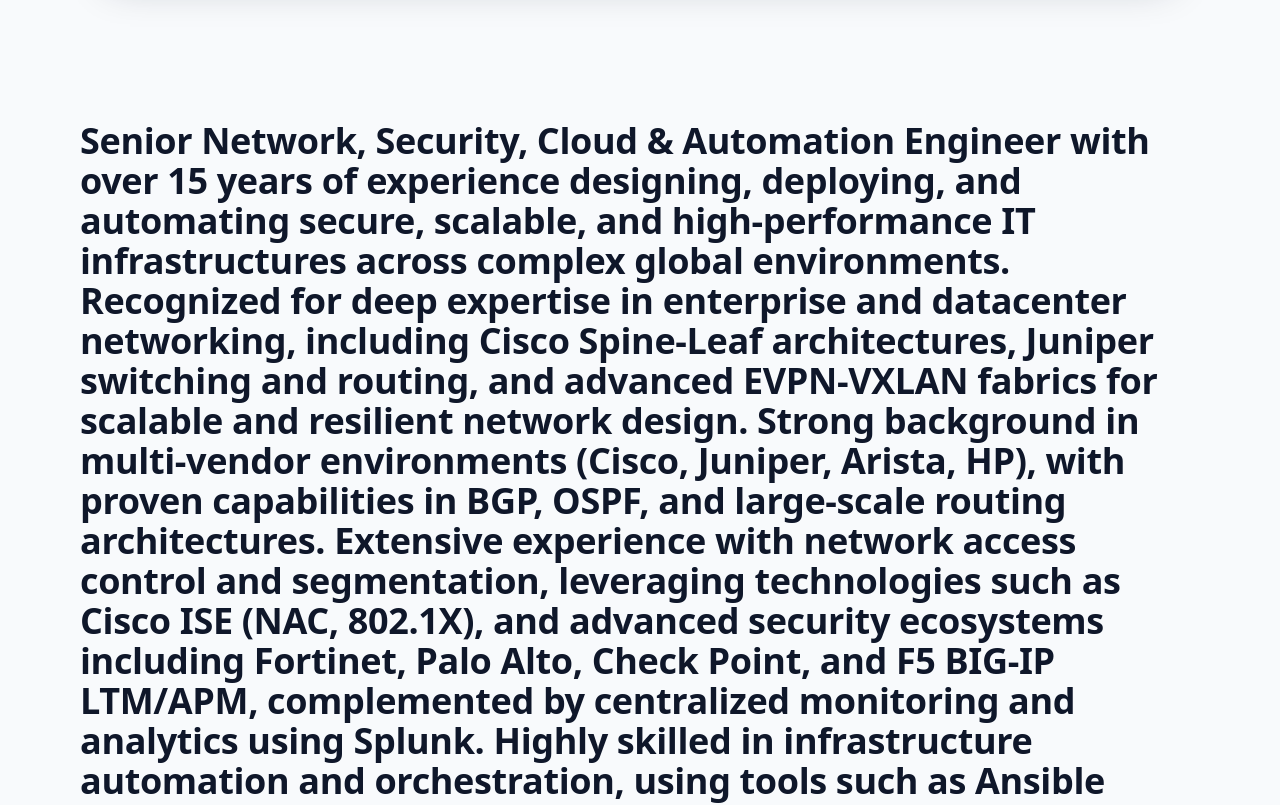
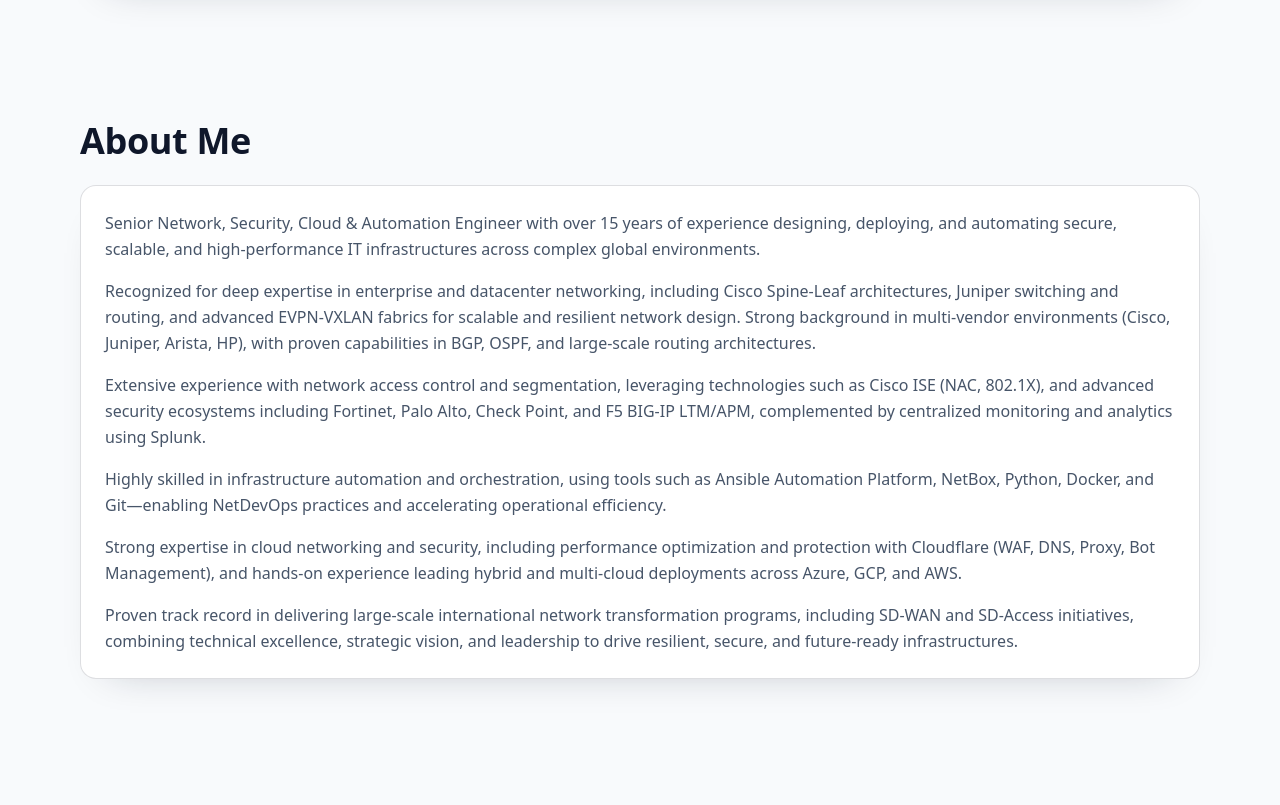
Before and after one commit to NabilNet/NabilNet.github.io, a React (Vite) app: page / in a window 1280 px wide. Shown: the part 580-1385 px from the top of the page. Built offline with nearby package versions, Linux system fonts and the light colour scheme.

Commit message:
Fix About section rendering stability

```diff
--- a/src/components/About.tsx
+++ b/src/components/About.tsx
@@ -1,20 +1,17 @@
-import { aboutIntro } from "../data/portfolio";
+const aboutProfile = [
+  "Senior Network, Security, Cloud & Automation Engineer with over 15 years of experience designing, deploying, and automating secure, scalable, and high-performance IT infrastructures across complex global environments.",
+  "Recognized for deep expertise in enterprise and datacenter networking, including Cisco Spine-Leaf architectures, Juniper switching and routing, and advanced EVPN-VXLAN fabrics for scalable and resilient network design. Strong background in multi-vendor environments (Cisco, Juniper, Arista, HP), with proven capabilities in BGP, OSPF, and large-scale routing architectures.",
+  "Extensive experience with network access control and segmentation, leveraging technologies such as Cisco ISE (NAC, 802.1X), and advanced security ecosystems including Fortinet, Palo Alto, Check Point, and F5 BIG-IP LTM/APM, complemented by centralized monitoring and analytics using Splunk.",
+  "Highly skilled in infrastructure automation and orchestration, using tools such as Ansible Automation Platform, NetBox, Python, Docker, and Git—enabling NetDevOps practices and accelerating operational efficiency.",
+  "Strong expertise in cloud networking and security, including performance optimization and protection with Cloudflare (WAF, DNS, Proxy, Bot Management), and hands-on experience leading hybrid and multi-cloud deployments across Azure, GCP, and AWS.",
+  "Proven track record in delivering large-scale international network transformation programs, including SD-WAN and SD-Access initiatives, combining technical excellence, strategic vision, and leadership to drive resilient, secure, and future-ready infrastructures."
+];
 
 export function About() {
   return <section id="about" className="section">
-    <h2>Senior Network, Security, Cloud &amp; Automation Engineer with over 15 years of experience designing, deploying, and automating secure, scalable, and high-performance IT infrastructures across complex global environments.
-
-Recognized for deep expertise in enterprise and datacenter networking, including Cisco Spine-Leaf architectures, Juniper switching and routing, and advanced EVPN-VXLAN fabrics for scalable and resilient network design. Strong background in multi-vendor environments (Cisco, Juniper, Arista, HP), with proven capabilities in BGP, OSPF, and large-scale routing architectures.
-
-Extensive experience with network access control and segmentation, leveraging technologies such as Cisco ISE (NAC, 802.1X), and advanced security ecosystems including Fortinet, Palo Alto, Check Point, and F5 BIG-IP LTM/APM, complemented by centralized monitoring and analytics using Splunk.
-
-Highly skilled in infrastructure automation and orchestration, using tools such as Ansible Automation Platform, NetBox, Python, Docker and Git enabling NetDevOps practices and accelerating operational efficiency.
-
-Strong expertise in cloud networking and security, including performance optimization and protection with Cloudflare (WAF, DNS, Proxy, Bot Management), and hands-on experience leading hybrid and multi-cloud deployments across Azure, GCP, and AWS.
-
-Proven track record in delivering large-scale international network transformation programs, including SD-WAN and SD-Access initiatives, combining technical excellence, strategic vision, and leadership to drive resilient, secure, and future-ready infrastructures.</h2>
+    <h2>About Me</h2>
     <div className="mt-6 space-y-4 card">
-      {aboutIntro.map((paragraph) => <p key={paragraph} className="muted leading-relaxed">{paragraph}</p>)}
+      {aboutProfile.map((paragraph) => <p key={paragraph} className="muted leading-relaxed">{paragraph}</p>)}
     </div>
   </section>;
 }
```
